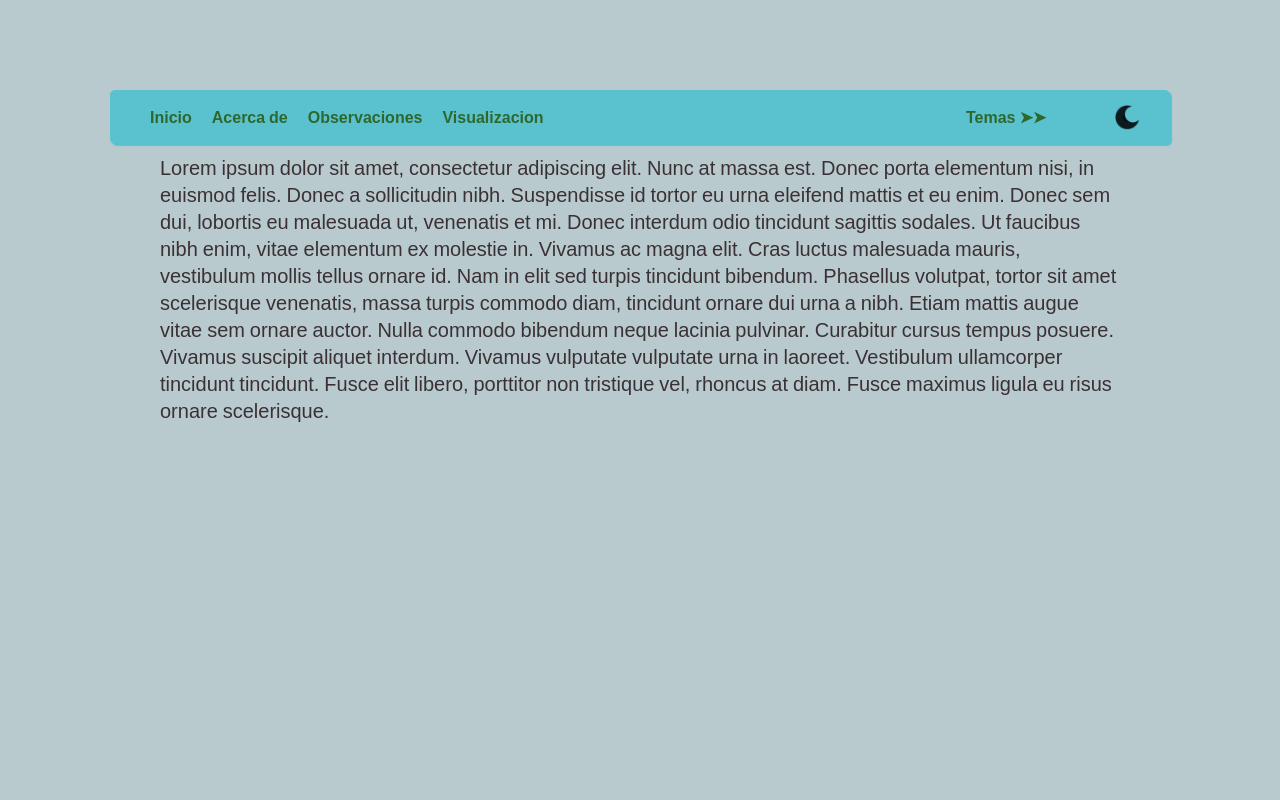
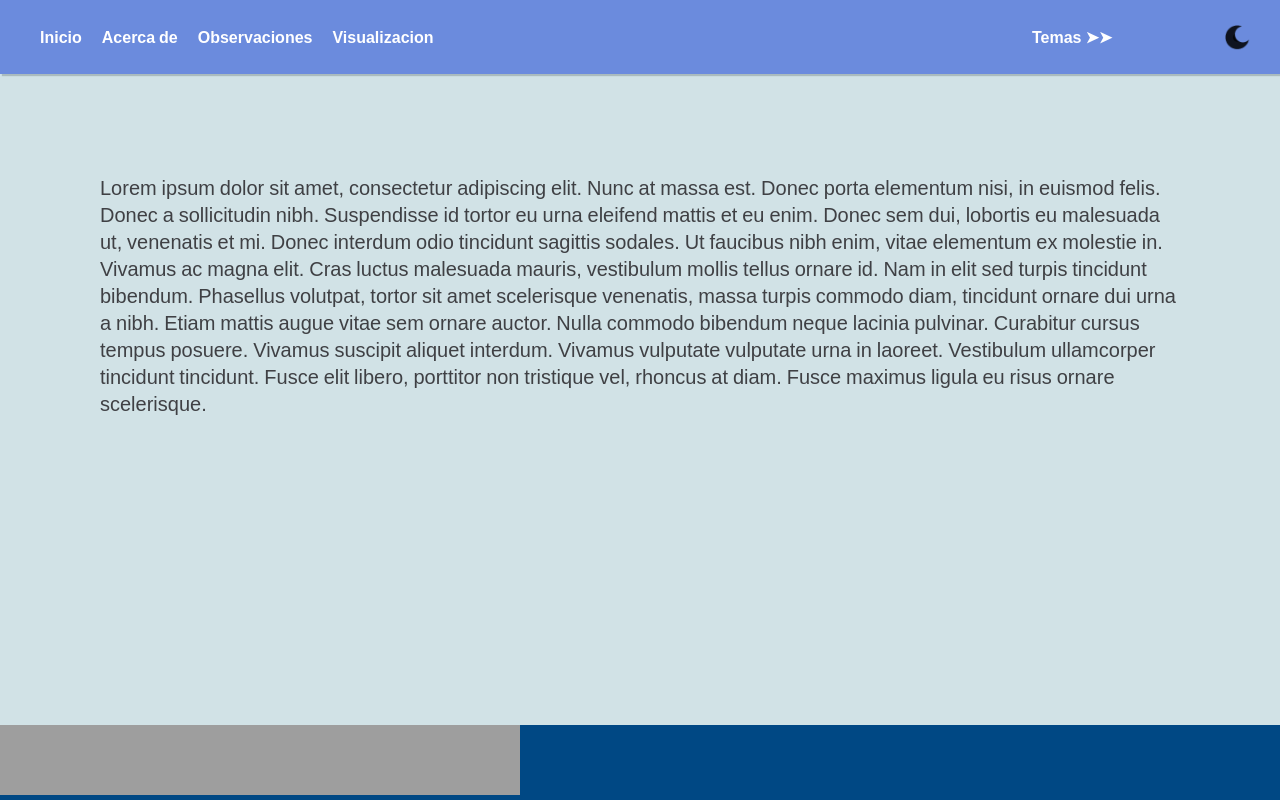
Before and after one commit to Juanecos/Pagina, a Django app: page / in a window 1280 px wide. Run offline with Django 4.2, Linux system fonts and the light colour scheme; grey boxes are pictures that could not be loaded.

Commit message:
rediseño de pagina web e inclusion del footer con la hora INM

```diff
--- a/App1/templates/base.html
+++ b/App1/templates/base.html
@@ -49,6 +49,7 @@
       </div>
     </main>
     <footer>
+      <iframe id="elframe" src="https://horalegalnueva.inm.gov.co/inm/" style="overflow: hidden;"></iframe>
     </footer>
     <!-- JavaScript Libraries -->
 
--- a/static/misestilos.css
+++ b/static/misestilos.css
@@ -2,12 +2,12 @@
 
 [data-theme="light"]{
 
-    --primary:#5ac2cf;
-    --border: #5ac2cf;
+    --primary: #4f74dbc7;
+    --border: #a7b8bbea;
     --borderstyle: ridge;
-    --background: #b3c6caea;
-    --text:#3a3135;
-    --textinverted:#2e682e;
+    --background: #cde0e4ea;
+    --text:#3f4044;
+    --textinverted:#ffffff;
     --boundingbox: #99b3ee;
     --bselected: #8e95ffea;
     --botimg:url('luna.png');
@@ -29,7 +29,7 @@
 }
 *{
     font-family: 'Noto Sans Old Permic', sans-serif;
-    overflow: hidden;
+
 }
 
 body:not(.no-transition) {
@@ -41,7 +41,10 @@ body:not(.no-transition) {
 body{
     color: var(--text);
     background: var(--background);
-    margin: 60px;
+    margin: 0;
+    min-height: 100%;
+    margin-bottom: -50px;
+    /* margin: 60px; */
     transition: .5s ease all;
 }
 
@@ -50,13 +53,18 @@ main {
     font-size: 20px;
     padding-inline: 100px;
     padding-block-start: 40px;
+    padding-top: 100px;
 }
 
 header {
 
     background-color: var(--primary);
-    margin-inline: 50px;
-    border-radius: 5px;
+    margin:0;
+    padding: 0;
+    padding-top: 10px;
+    padding-bottom: 10px;
+    /* margin-inline: 50px;
+    border-radius: 5px; */
     /* border-bottom-style:var(--borderstyle); */
     box-shadow: 2px 2px 1px var(--border);
     text-align: flex;
@@ -172,14 +178,26 @@ button:hover{
 #position{
 
     position: sticky;
-    top: 30px;
 
 }
 .hora{
     width: 300px;
     height: 300px;
 }
-iframe {
+
+footer{
+
+    text-align: left;
+    position:fixed;
+    bottom: 0;
+    width: 100%;
+    height: fit-content;
+    background-color: #004884;
+    margin-top: auto;
+
+
+}
+iframe{
     border: none;
     height: 70px;
     width: 520px;
```
Also changed, not shown: other parts of static/misestilos.css (+12 -14 lines).
